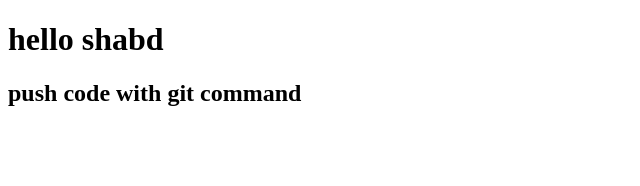
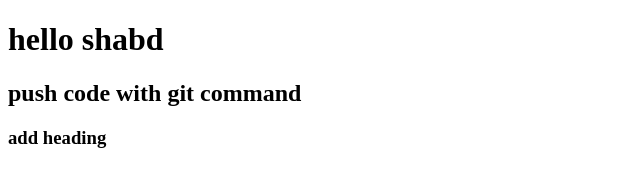
Before and after one commit to shabdgarg/ecom, a plain HTML site: page index.html in a window 1280 px wide. Shown: the whole page, without its empty margins (0-640 px from the left). Drawn offline with Linux system fonts and the light colour scheme.

Commit message:
Update index.html

```diff
--- a/index.html
+++ b/index.html
@@ -8,5 +8,6 @@
 <body>
     <h1>hello shabd</h1>
     <h2>push code with git command</h2>
+    <h3>add heading</h3>
 </body>
 </html>
```
